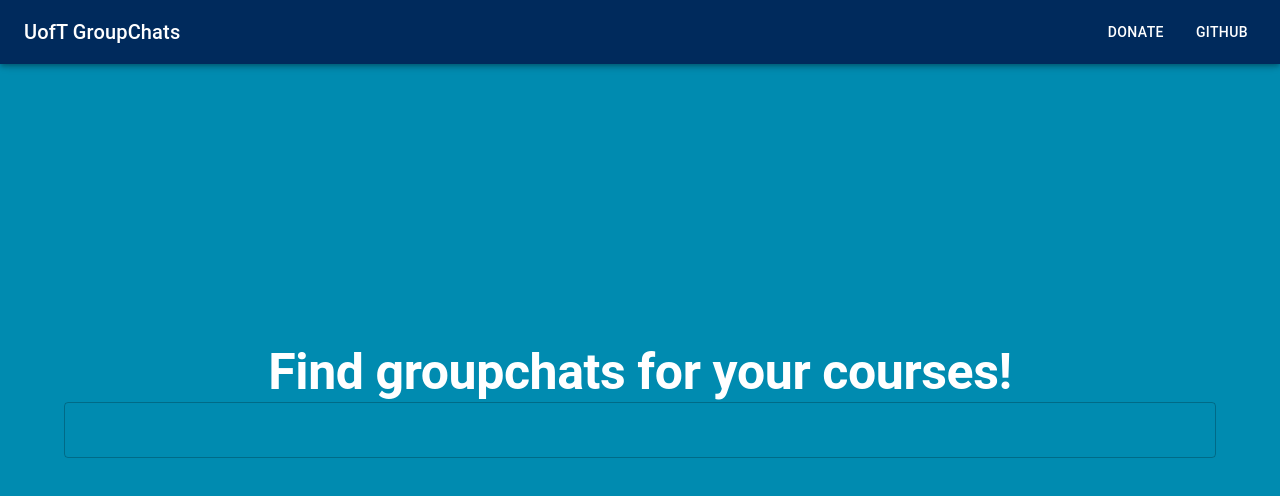
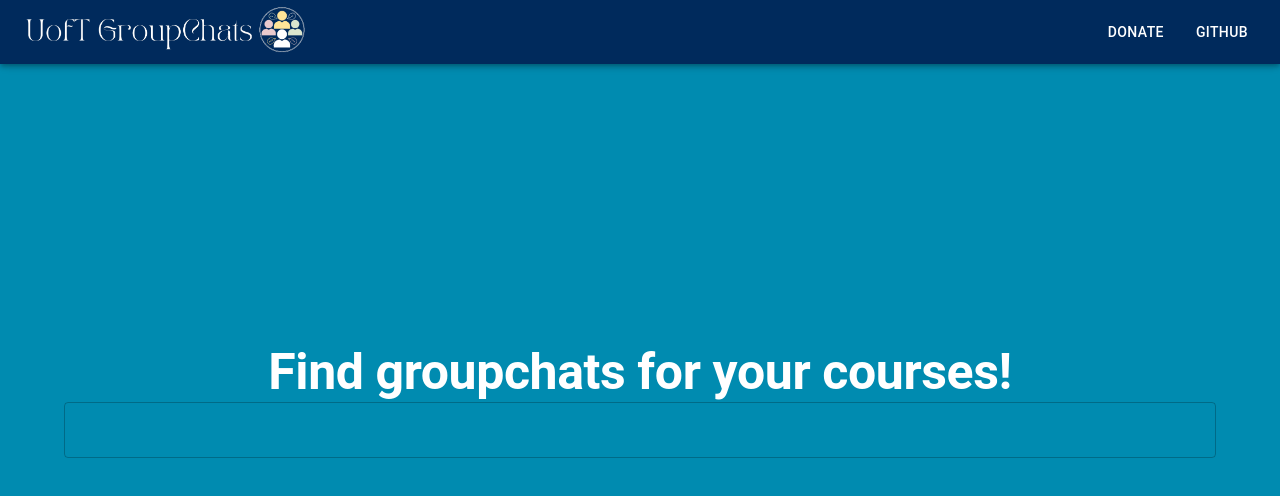
Before and after one commit to RyanSafa/uoftgroupchats, a React (Create React App) app in the folder client/: page / in a window 1280 px wide. Shown: the top 496 px of the page. Built offline with nearby package versions, Linux system fonts and the light colour scheme.

Commit message:
added logo

```diff
--- a/client/public/index.html
+++ b/client/public/index.html
@@ -24,7 +24,7 @@
       work correctly both with client-side routing and a non-root public URL.
       Learn how to configure a non-root public URL by running `npm run build`.
     -->
-    <title>React App</title>
+    <title>UofT GroupChats</title>
   </head>
   <body>
     <noscript>You need to enable JavaScript to run this app.</noscript>
--- a/client/src/components/MainNavigation.js
+++ b/client/src/components/MainNavigation.js
@@ -1,28 +1,40 @@
 import {
   AppBar,
   Toolbar,
-  Typography,
   ThemeProvider,
   Stack,
   Button,
+  Box,
 } from "@mui/material";
 import theme from "./Theme";
+import fullLogo from "./uoftgroupchatslogofull.PNG";
 
 const MainNavigation = () => {
   return (
     <ThemeProvider theme={theme}>
       <AppBar position="fixed" color="primary">
         <Toolbar>
-          <Typography variant="h6" component="div" sx={{ flexGrow: 1 }}>
-            UofT GroupChats
-          </Typography>
-          <Stack direction="row" spacing={2}>
-            <Button color="inherit">DONATE</Button>
-            <Button color="inherit">GITHUB</Button>
-          </Stack>
+          <Box sx={{ flexGrow: 1 }}>
+            <a href="/">
+              <Box
+                component="img"
+                sx={{
+                  height: 48,
+                }}
+                alt="Your logo."
+                src={fullLogo}
+              />
+            </a>
+          </Box>
+          <Box sx={{ flexGrow: 0 }}>
+            <Stack direction="row" spacing={2}>
+              <Button color="inherit">DONATE</Button>
+              <Button color="inherit">GITHUB</Button>
+            </Stack>
+          </Box>
         </Toolbar>
       </AppBar>
-    </ThemeProvider>
+    </ThemeProvider >
   );
 };
 
```
Also changed, not shown: client/public/uoftgroupchatslogoonly.PNG (added), client/src/components/uoftgroupchatslogofull.PNG (added).
